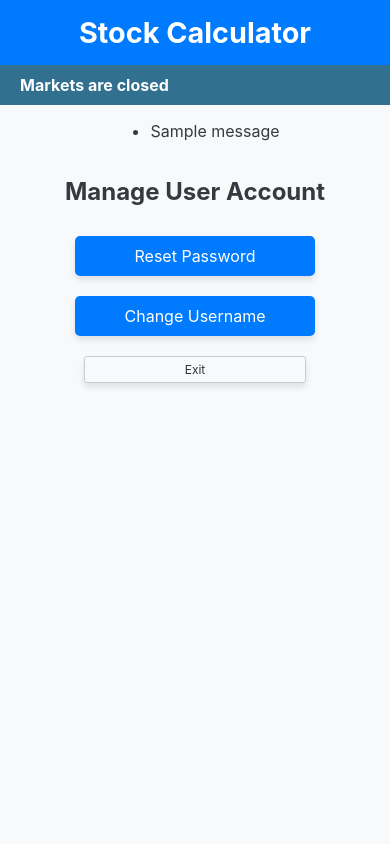
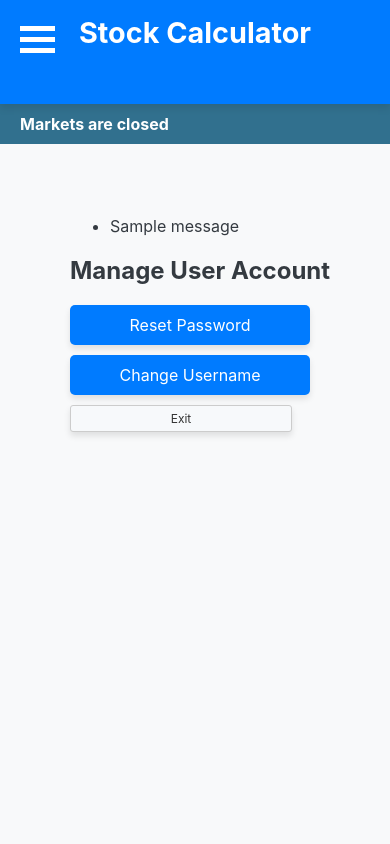
Before and after one commit to chrisgig23/stock-calc, a Python web app: template flask_app/templates/manage_user.html in a window 390 px wide. Run offline with Jinja, Linux system fonts and the light colour scheme; the template is opened without the code that fills it, so the values that code supplies are empty; tables that the repository leaves empty hold one stand-in row (values such as "Sample post"); one stand-in notice (Sample message) is shown.

Commit message:
Major layout update 9.4.24

```diff
--- a/flask_app/static/styles.css
+++ b/flask_app/static/styles.css
@@ -14,12 +14,16 @@ body {
 
 header {
     width: 100%;
+    height: 74px;
     background-color: #007BFF;
     color: white;
     padding: 15px 0;
     text-align: center;
     box-shadow: 0 4px 8px rgba(0, 0, 0, 0.1);
-    flex-shrink: 0;
+    position: fixed; /* Fixed position */
+    top: 0; /* Stays at the top */
+    left: 0;
+    z-index: 1001; /* Ensures it stays above other content */
 }
 
 header h1 {
@@ -36,7 +40,10 @@ nav {
     display: flex;
     justify-content: space-between;
     align-items: center;
-    flex-shrink: 0;
+    position: fixed; /* Fixed position */
+    top: 104px; /* Positioned just below the header */
+    left: 0;
+    z-index: 1000; /* Ensure nav is below the header but above the content */
 }
 
 nav a {
@@ -102,7 +109,8 @@ form {
     border-radius: 8px;
     box-shadow: 0 0 15px rgba(0, 0, 0, 0.1);
     margin-top: 30px;
-    width: 100%;
+    margin-bottom: 30px;
+    /* width: 100%; */
     max-width: 600px;
     display: flex;
     flex-direction: column;
@@ -157,6 +165,7 @@ input[type="password"]:focus {
     width: 100%;
     max-width: 80%;
     margin-top: 20px;
+    margin-bottom: 20px;
     border-collapse: collapse;
 }
 
@@ -386,3 +395,124 @@ input[type="password"]:focus {
 .refresh-button:hover {
     background-color: #e0e0e0;
 }
+/* Sidebar and Main Content */
+.container {
+    display: flex;
+    width: 100%;
+    min-height: calc(100vh - 120px); /* Adjust height based on header + nav height */
+    margin-top: 120px; /* Space for fixed header + nav */
+}
+
+.sidebar {
+    width: 250px;
+    background-color: #343A40;
+    color: white;
+    padding: 20px;
+    box-shadow: 2px 0 5px rgba(0, 0, 0, 0.1);
+    position: fixed;
+    top: 142px; /* Start below the header and nav */
+    bottom: 0;
+    overflow-y: auto;
+    z-index: 1000; /* Ensure sidebar is above main content but below header */
+}
+
+.sidebar h2 {
+    margin-top: 0;
+    font-size: 1.5em;
+    font-weight: 700;
+    margin-bottom: 20px;
+}
+
+.sidebar ul {
+    list-style: none;
+    padding: 0;
+}
+
+.sidebar ul li {
+    margin-bottom: 10px;
+}
+
+.sidebar ul li a {
+    color: #FFF;
+    display: block;
+    text-decoration: none;
+    font-size: 1em;
+    font-weight: 100;
+    transition: color 0.3s ease;
+}
+
+.sidebar ul li a:hover {
+    color: #FFC107;
+}
+
+.sidebar-buttons {
+    position: absolute;
+    bottom: 20px;
+    width: 100%;
+}
+
+.account_ident {
+    display: block; /* Make the entire li a block element */
+    width: 108%;    /* Ensure it takes up the full width of the parent element */
+    padding: 10px;  /* Add padding if needed to increase the clickable area */
+    box-sizing: border-box; /* Make sure padding doesn’t overflow the width */
+}
+
+.account_ident:hover {
+    background-color: #007BFF; /* Change background on hover */
+    cursor: pointer; /* Show a pointer cursor to indicate it’s clickable */
+}
+
+.main-content {
+    margin-left: 300px; /* Adjust to match the sidebar width */
+    padding: 20px;
+    flex-grow: 1;
+    transition: margin-left 0.3s ease; /* Smooth transition when sidebar toggles */
+}
+
+@media (max-width: 768px) {
+    .sidebar {
+        position: fixed;
+        width: 100%;
+        height: auto;
+        left: -100%;
+        transition: left 0.3s ease;
+    }
+
+    .sidebar.active {
+        left: 0;
+    }
+
+    .main-content {
+        margin-left: 50px;
+        padding-top: 80px; /* Adjust depending on sidebar height */
+    }
+
+    /* nav{
+        width: calc(100% - 20px);
+        left: 30px;
+    } */
+}
+
+/* Hamburger Menu Button */
+.hamburger {
+    display: none;
+    position: fixed;
+    top: 20px;
+    left: 20px;
+    z-index: 1001; /* Ensure the hamburger is above the sidebar */
+}
+
+.hamburger div {
+    width: 35px;
+    height: 5px;
+    background-color: white;
+    margin: 6px 0;
+    transition: 0.4s;
+}
+
+@media (max-width: 768px) {
+    .hamburger {
+        display: block;
+    }
+}
--- a/flask_app/templates/account_menu.html
+++ b/flask_app/templates/account_menu.html
@@ -5,11 +5,14 @@
 {% block content %}
 <h2>{{ account.account_name }}</h2>
 <div class="button-container">
+    {% if accounts %}
         <a href="{{ url_for('view_positions', account_id=account.id) }}" class="button">View Current Positions</a>
         <a href="{{ url_for('edit_portfolio', account_id=account.id) }}" class="button">Edit Portfolio</a>
         <a href="{{ url_for('view_allocation', account_id=account.id) }}" class="button">View Current Allocation</a>
         <a href="{{ url_for('adjust_allocation', account_id=account.id) }}" class="button">Adjust Allocations</a>
         <a href="{{ url_for('view_reports', account_id=account.id) }}" class="button">View Reports</a>
         <a href="{{ url_for('make_purchase', account_id=account.id) }}" class="button highlight">Make a Purchase</a>
+    {% endif %}
+
     </div>
 {% endblock %}
--- a/flask_app/templates/base.html
+++ b/flask_app/templates/base.html
@@ -119,10 +119,10 @@
             {% endif %}
         </div>
     </header>
+
     <nav style="background-color: {% if market_state %}#6BA368{% else %}#31708E{% endif %};">
         {% if current_user.is_authenticated %}
             <div class="left-section">
-                <a href="{{ url_for('menu') }}">← Account Overview</a>
             </div>
         {% endif %}
         <div class="right-section">
@@ -133,16 +133,6 @@
             {% endif %}
         </div>
     </nav>
-    {% with messages = get_flashed_messages() %}
-        {% if messages %}
-            <ul class="flashes">
-            {% for message in messages %}
-                <li>{{ message }}</li>
-            {% endfor %}
-            </ul>
-        {% endif %}
-    {% endwith %}
-    {% block content %}{% endblock %}
 
     {% if current_user.is_authenticated %}
         <!-- The Modal -->
@@ -159,5 +149,57 @@
             </div>
         </div>
     {% endif %}
+
+    <!-- Hamburger Menu for Mobile -->
+    <div class="hamburger">
+        <div></div>
+        <div></div>
+        <div></div>
+    </div>
+
+    <div class="container">
+        {% if current_user.is_authenticated %}
+        <aside class="sidebar">
+            <h2>Your Accounts</h2>
+            <ul>
+                {% if accounts %}
+                    {% for account in accounts %}
+                        <li class="account_ident"><a href="{{ url_for('view_account', account_id=account.account_id) }}">{{ account.account_name }}</a></li>
+                    {% endfor %}
+                {% else %}
+                    <li>No accounts available</li>
+                {% endif %}
+            </ul>
+            <div class="sidebar-buttons">
+                <a href="{{ url_for('add_account') }}" class="button">Add Account</a>
+                <a href="{{ url_for('remove_account') }}" class="button">Remove Account</a>
+            </div>
+        </aside>
+        {% endif %}
+        <main class="main-content">
+            {% with messages = get_flashed_messages() %}
+                {% if messages %}
+                    <ul class="flashes">
+                    {% for message in messages %}
+                        <li>{{ message }}</li>
+                    {% endfor %}
+                    </ul>
+                {% endif %}
+            {% endwith %}
+
+            {% block content %}{% endblock %}
+        </main>
+    </div>
+
+    <script>
+        document.addEventListener("DOMContentLoaded", function() {
+            const hamburger = document.querySelector(".hamburger");
+            const sidebar = document.querySelector(".sidebar");
+
+            hamburger.addEventListener("click", function() {
+                sidebar.classList.toggle("active");
+            });
+        });
+    </script>
 </body>
 </html>
--- a/flask_app/templates/change_username.html
+++ b/flask_app/templates/change_username.html
@@ -9,6 +9,6 @@
 
         <br><br>
         <button type="submit">Save</button>
-        <a href="{{ url_for('menu') }}" class="button">Back</a>
+        <a href="{{ url_for('view_account') }}" class="button">Back</a>
     </form>
 {% endblock %}
--- a/flask_app/templates/manage_user.html
+++ b/flask_app/templates/manage_user.html
@@ -8,6 +8,6 @@
     <a href="{{ url_for('change_username', user_id=user.id) }}" class="button">Change Username</a>
 
 
-    <a href="{{ url_for('menu') }}" class="button back-button">Exit</a>
+    <a href="{{ url_for('view_account') }}" class="button back-button">Exit</a>
 
 {% endblock %}
--- a/flask_app/templates/remove_account.html
+++ b/flask_app/templates/remove_account.html
@@ -8,7 +8,7 @@
     <label for="account">Select Account to Remove:</label>
     <select name="account_id" id="account">
         {% for account in accounts %}
-            <option value="{{ account.id }}">{{ account.account_name }}</option>
+            <option value="{{ account.account_id }}">{{ account.account_name }}</option>
         {% endfor %}
     </select>
     <input type="submit" value="Remove Account">
```
Also changed, not shown: flask_app/routes.py (+50 -26 lines). Lines whose indentation alone changed are shown as unchanged.
